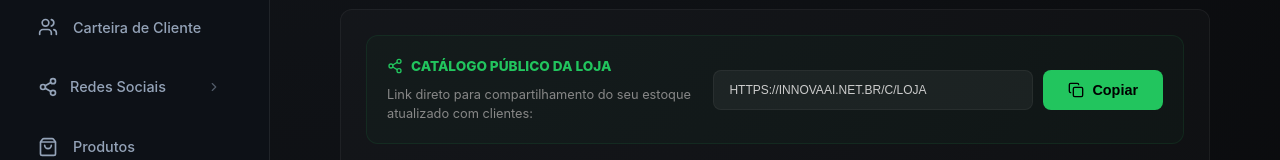
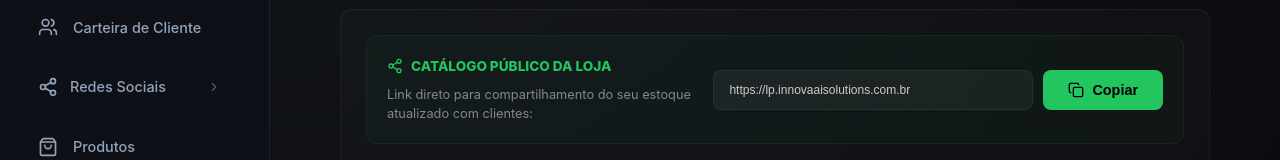
Before and after one commit to KamilaRib/Innova-Ai-Solutions---Plataforma-CRM, a React (Vite) app in the folder frontend/: page /app/settings/store in a window 1280 px wide. Shown: the part 347-507 px from the top of the page. Built offline with nearby package versions, Linux system fonts and the light colour scheme; no server answers; sample sign-in values are in the browser's storage.

Commit message:
style: atualiza link de visualizacao do catalogo nas configuracoes

```diff
--- a/frontend/src/pages/StoreSettings.jsx
+++ b/frontend/src/pages/StoreSettings.jsx
@@ -115,7 +115,7 @@ const StoreSettings = () => {
             <p style={{ fontSize: '0.8rem', color: '#888', margin: 0 }}>Link direto para compartilhamento do seu estoque atualizado com clientes:</p>
           </div>
           <div style={{ display: 'flex', gap: '10px' }}>
-            <input type="text" value="HTTPS://INNOVAAI.NET.BR/C/LOJA" readOnly style={{ padding: '12px 15px', background: 'rgba(255,255,255,0.05)', border: '1px solid rgba(255,255,255,0.05)', borderRadius: '8px', color: '#ccc', fontSize: '0.75rem', width: '320px', outline: 'none' }} />
+            <input type="text" value="https://lp.innovaaisolutions.com.br" readOnly style={{ padding: '12px 15px', background: 'rgba(255,255,255,0.05)', border: '1px solid rgba(255,255,255,0.05)', borderRadius: '8px', color: '#ccc', fontSize: '0.75rem', width: '320px', outline: 'none' }} />
             <button style={{ background: 'var(--color-accent-green)', color: '#000', border: 'none', borderRadius: '8px', padding: '0 25px', fontWeight: '800', display: 'flex', alignItems: 'center', gap: '8px', cursor: 'pointer', fontSize: '0.9rem' }}>
               <Copy size={16} /> Copiar
             </button>
```
